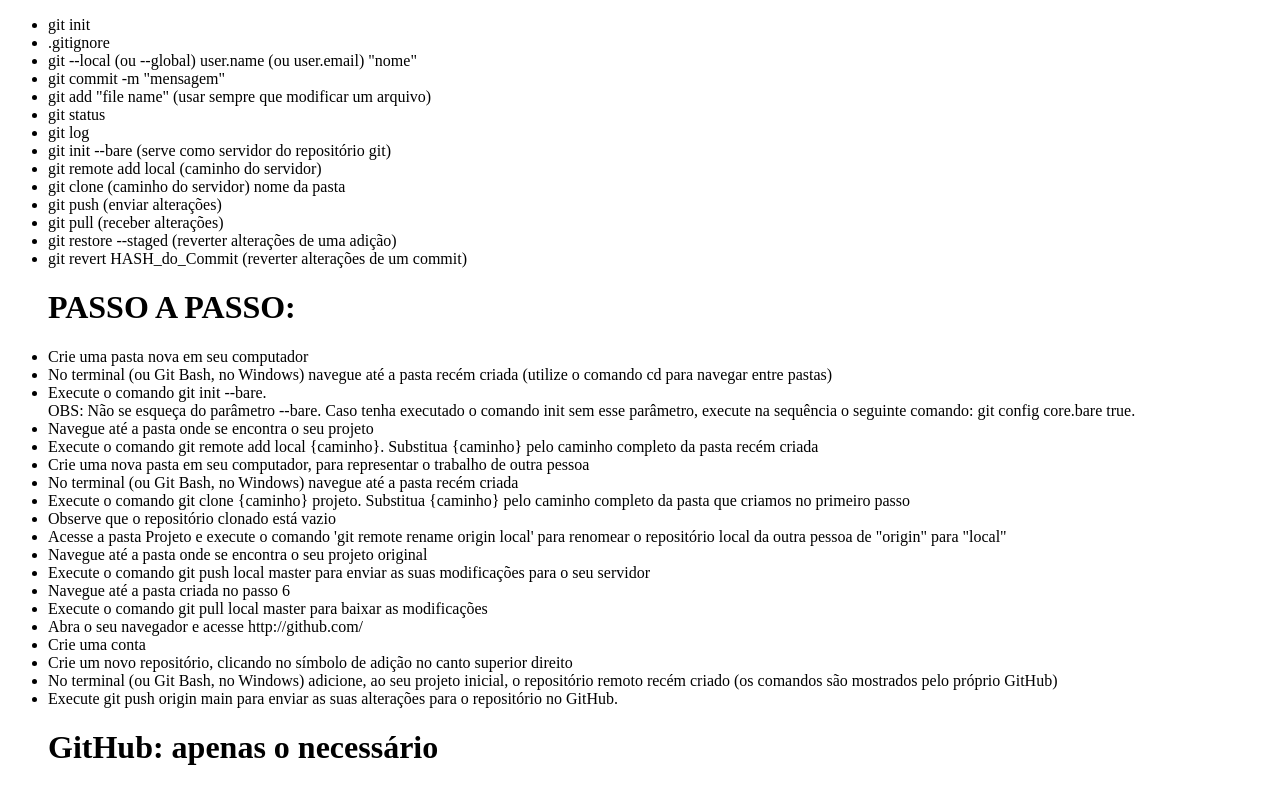
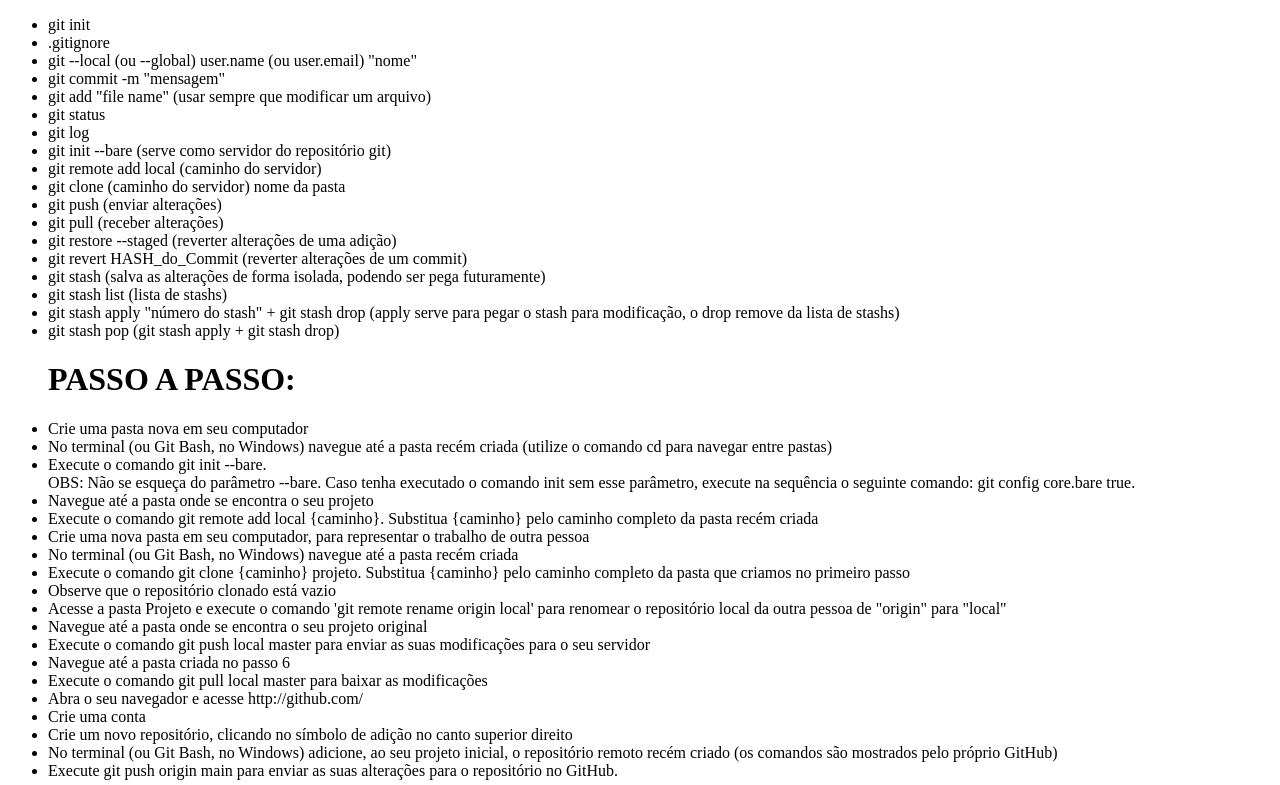
Before and after one commit to JoaoPedroDevOz/git-projeto-alura, a plain HTML site: page index.html in a window 1280 px wide. Shown: the top 785 px of the page. Drawn offline with Linux system fonts and the light colour scheme.

Commit message:
Adicionando stash pop/apply

```diff
--- a/index.html
+++ b/index.html
@@ -22,7 +22,11 @@
         <li>git pull (receber alterações)</li>
 	<li>git restore --staged <file> (reverter alterações de uma adição)</li>
 	<li>git revert HASH_do_Commit (reverter alterações de um commit)</li>
-
+	<li>git stash (salva as alterações de forma isolada, podendo ser pega futuramente)</li>
+	<li>git stash list (lista de stashs)</li>
+	<li>git stash apply "número do stash" + git stash drop (apply serve para pegar o stash para modificação,
+        o drop remove da lista de stashs)</li>
+	<li>git stash pop (git stash apply + git stash drop)</li>
 
         <h1>PASSO A PASSO:</h1>
         <li>Crie uma pasta nova em seu computador</li>
```
